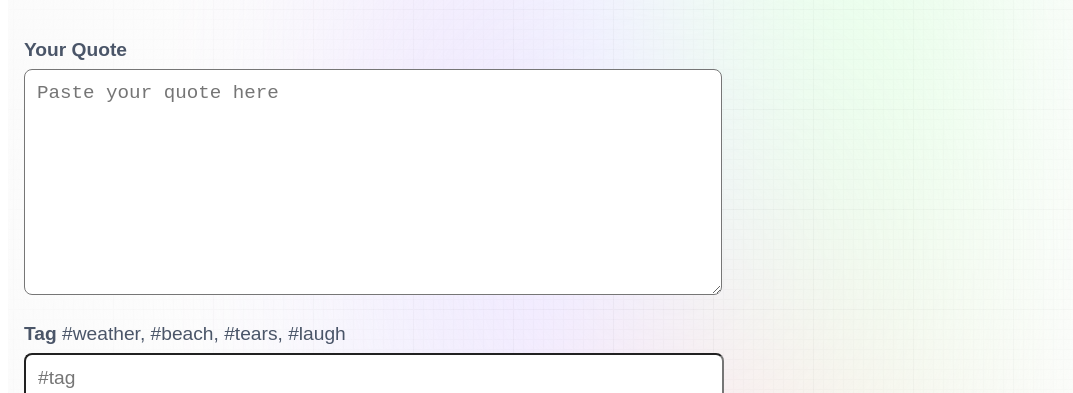
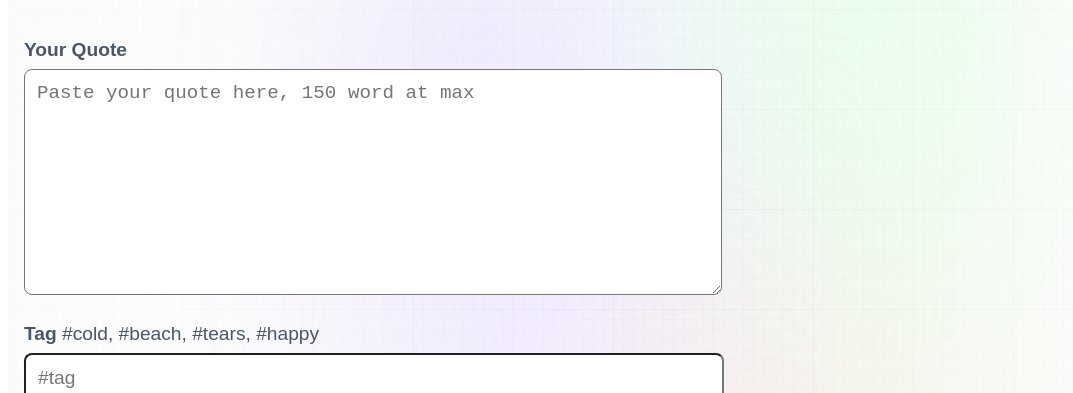
Before and after one commit to JeremyXZ/descriptive_delights, a Next.js app: page /create-quote in a window 1280 px wide. Shown: the part 304-697 px from the top of the page, without its empty margins (0-1073 px from the left). Built offline with nearby package versions, Linux system fonts and the light colour scheme; no server answers.

Commit message:
added word limit for each quote in textarea

```diff
--- a/components/Form.tsx
+++ b/components/Form.tsx
@@ -25,6 +25,7 @@ const Form = ({ type, post, setPost, submitting, handleSubmit }: FormProps) => {
         <label>
           <LabelSpan>Your Quote</LabelSpan>
           <FormTextarea
+            maxLength={800}
             value={post.quote}
             onChange={(e) =>
               setPost({
@@ -32,7 +33,7 @@ const Form = ({ type, post, setPost, submitting, handleSubmit }: FormProps) => {
                 quote: e.target.value,
               })
             }
-            placeholder="Paste your quote here"
+            placeholder="Paste your quote here, 150 word at max"
             required
           ></FormTextarea>
         </label>
@@ -40,7 +41,7 @@ const Form = ({ type, post, setPost, submitting, handleSubmit }: FormProps) => {
           <LabelSpan>
             Tag{" "}
             <span style={{ fontWeight: 400 }}>
-              #weather, #beach, #tears, #laugh
+              #cold, #beach, #tears, #happy
             </span>
           </LabelSpan>
           <FormInput
```
